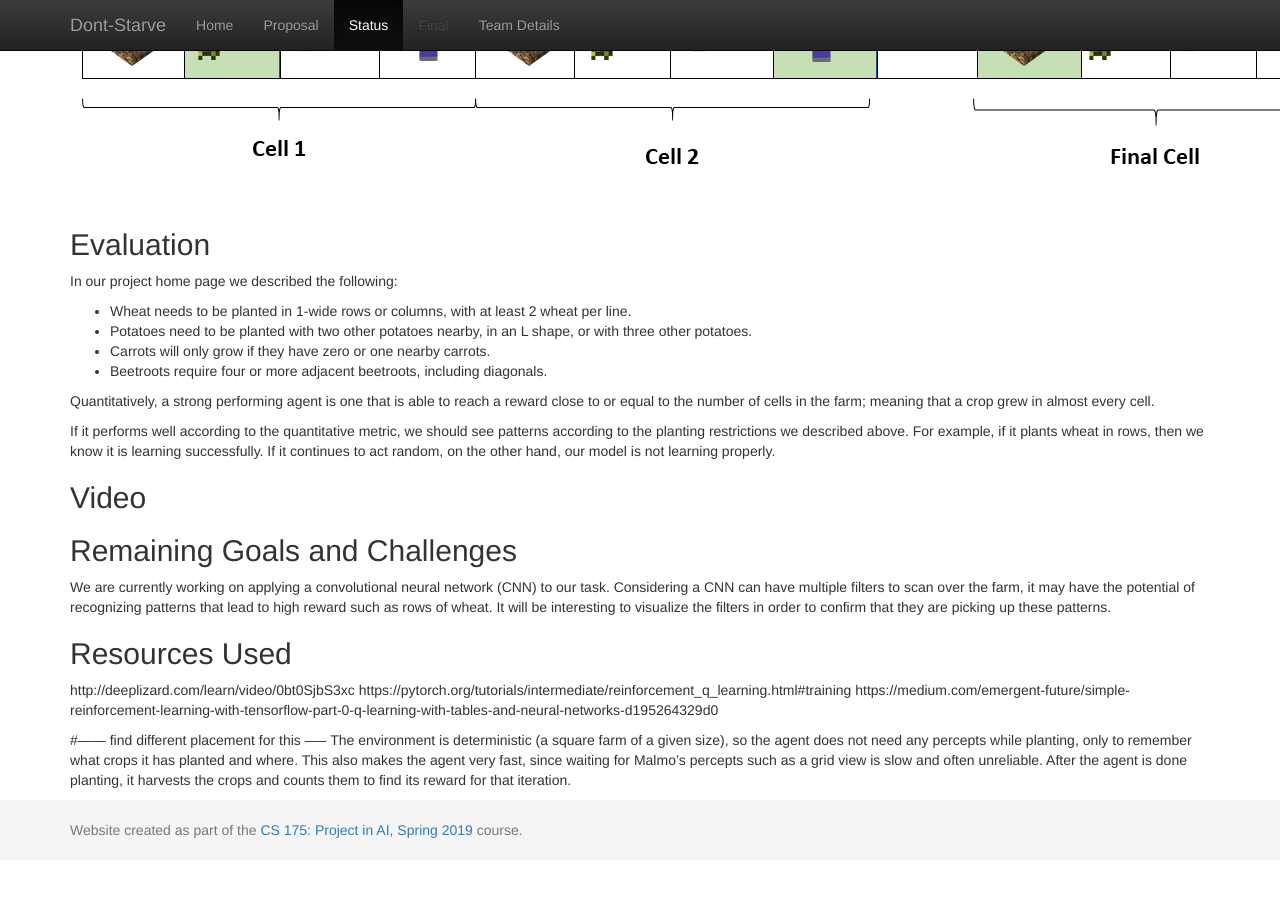
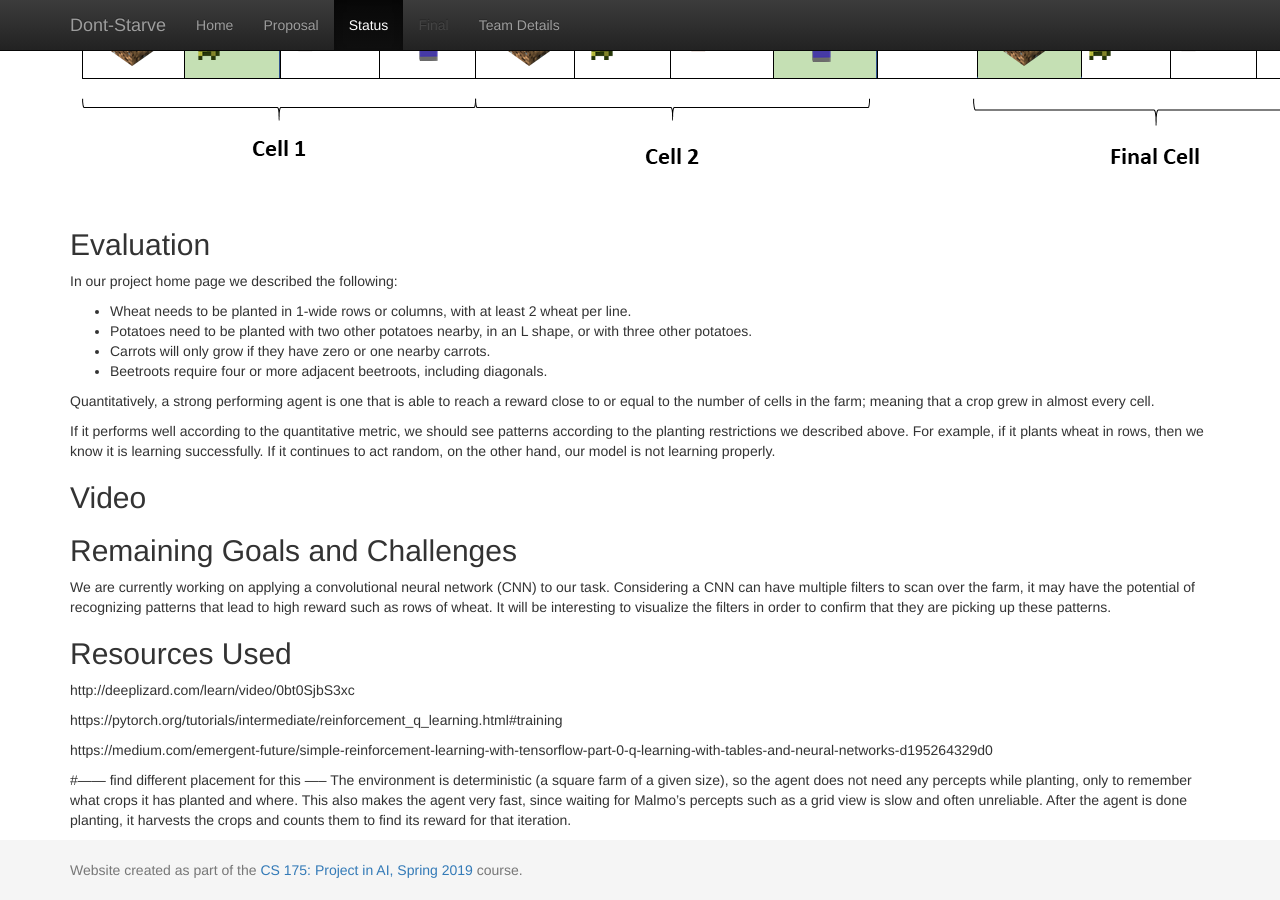
Before and after one commit to Farbod909/cs175-dont-starve, a Jekyll site: the page built from docs/status.md, in a window 1280 px wide and 900 px high, scrolled down 1091 px. Built offline with Jekyll 4.4.1, drawn with Linux system fonts in a browser that asks for light colours; our own code applies the rules of GitHub Pages for plain Markdown files; before the commit the page ends 1951 px from its top, so only the background shows below that.

Commit message:
Update status.md

```diff
--- a/docs/status.md
+++ b/docs/status.md
@@ -23,7 +23,7 @@
 It contains 5 hidden layers that contain 15 weights each with ReLU as the activation function at the output of every layer with the exception of one that has a tanh function.
 It then outputs the approximated Q-value for each action from the next state.
 
-![alt text](https://github.com/Farbod909/cs175-dont-starve/blob/master/Feed_Forward_Graphic.png)
+![alt text](https://raw.githubusercontent.com/Farbod909/cs175-dont-starve/master/Feed_Forward_Graphic.png)
 
 ## Evaluation
 In our project home page we described the following:
@@ -51,7 +51,9 @@
 
 ## Resources Used
 http://deeplizard.com/learn/video/0bt0SjbS3xc
+
 https://pytorch.org/tutorials/intermediate/reinforcement_q_learning.html#training
+
 https://medium.com/emergent-future/simple-reinforcement-learning-with-tensorflow-part-0-q-learning-with-tables-and-neural-networks-d195264329d0
 
 
```
